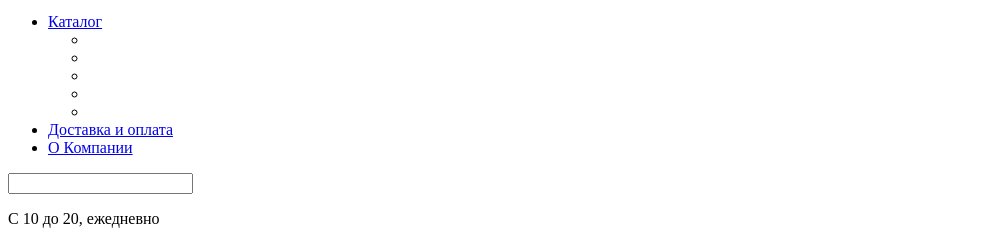
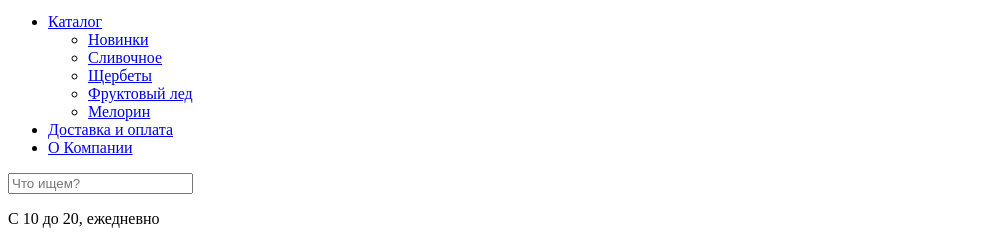
Before and after one commit to MusLouise/782461-gllacy-24, a plain HTML site: page index.html in a window 1280 px wide. Shown: the part 29-270 px from the top of the page, without its empty margins (0-983 px from the left). Drawn offline with Linux system fonts and the light colour scheme.

Commit message:
Исправлен блок поиска и выпадающий список каталога в хедере

```diff
--- a/index.html
+++ b/index.html
@@ -14,20 +14,22 @@
           <li>
             <a href="catalog.html">Каталог</a>
             <ul class="sub-menu-list">
-              <li class="sub-menu-item"><a href="new-products.html"></a></li>
-              <li class="sub-menu-item"><a href="cream.html"></a></li>
-              <li class="sub-menu-item"><a href="sorbet.html"></a></li>
-              <li class="sub-menu-item"><a href="popsicle.html"></a></li>
-              <li class="sub-menu-item"><a href="melorin.html"></a></li>
+              <li class="sub-menu-item"><a href="new-products.html">Новинки</a></li>
+              <li class="sub-menu-item"><a href="cream.html">Сливочное</a></li>
+              <li class="sub-menu-item"><a href="sorbet.html">Щербеты</a></li>
+              <li class="sub-menu-item"><a href="popsicle.html">Фруктовый лед</a></li>
+              <li class="sub-menu-item"><a href="melorin.html">Мелорин</a></li>
             </ul>
           </li>
           <li><a href="delivery-payment.html">Доставка и оплата</a></li>
           <li><a href="about-company.html">О Компании</a></li>
         </ul>
-        <form class="search">
-          <input class="site-search" type="search" name="search" id="search">
-          <label class="input-indicator" for="search"></label>
-        </form>
+        <div class="search-wrapper">
+          <form class="search">
+            <input class="site-search" type="search" name="search" id="search" placeholder="Что ищем?">
+            <label class="input-indicator" for="search"></label>
+          </form>
+        </div>
         <ul class="user-navigation">
           <!-- Здесь будет форма -->
         </ul>
@@ -137,7 +139,7 @@
           <address>ул. Большая Конюшенная 19/8, Санкт-Петербург</address>
           <p class="contact-phone-text">Для заказов по телефону:</p>
           <p class="contact-phone">8&nbsp;812&nbsp;450-25-25</p>
-          <p class="working-hours">8&nbsp;812&nbsp;450-25-25</p>
+          <p class="working-hours">(с 10 до 20 ежедневно)</p>
           <button class="button feedback-form" type="button">Форма обратной связи</button>
         </div>
 
@@ -166,11 +168,12 @@
       </div>
     </footer>
     <section class="modal modal-login">
-      <h2>Личный кабинет</h2>
+      <h2 class="visually-hidden">Личный кабинет</h2>
       <!-- Здесь будет форма -->
       <span class="modal-close">x</span>
     </section>
     <section class="modal modal-feedback">
+      <h2 class="visually-hidden">Форма для обратной связи</h2>
       <p>Мы обязательно вам ответим!</p>
       <!-- Здесь будет форма -->
     </section>
```
